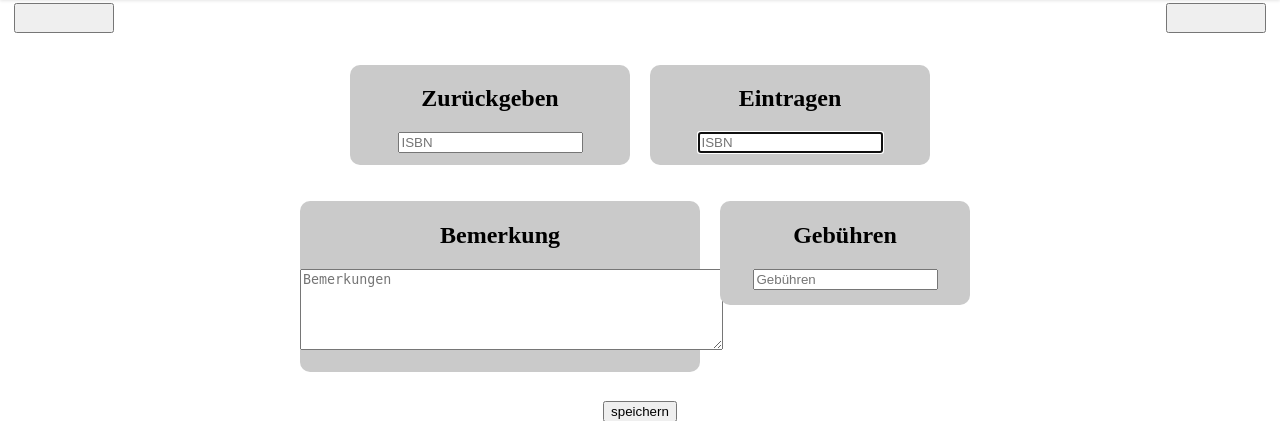
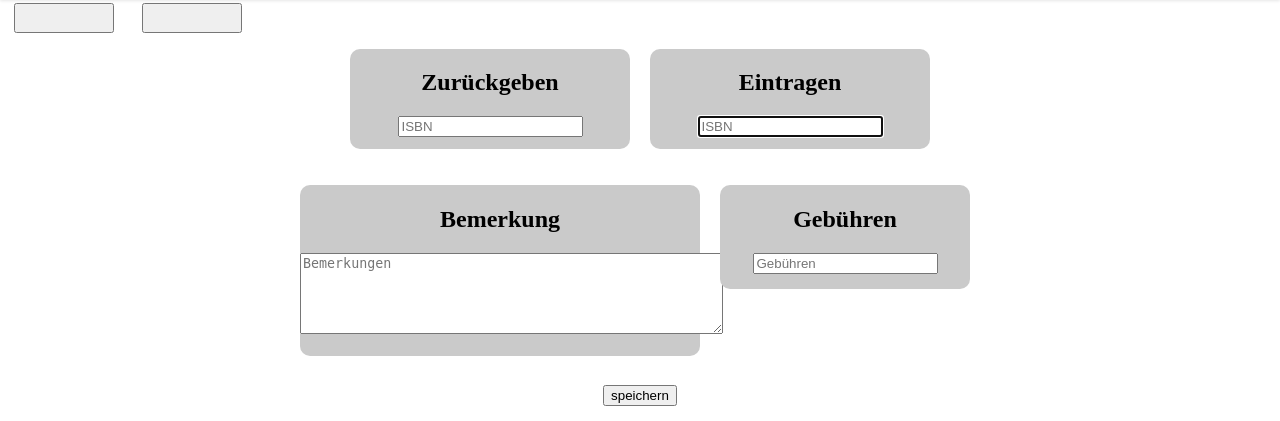
Before and after one commit to lucakreativ/school-book-managment-software, a Flask app: template templates/schueler.html in a window 1280 px wide. Shown: the part 85-506 px from the top of the page. Run offline with Flask 2, Linux system fonts and the light colour scheme; the template is opened without the code that fills it, so the values that code supplies are empty.

Commit message:
styling + bugfixing

```diff
--- a/manage_data.py
+++ b/manage_data.py
@@ -284,6 +284,9 @@ def book_by_user(ID):
 
     if con==True:
         return_mess.append(["ok", "Alle Bücher wurden ausgeliehen."])
+
+    if len(return_mess)==0:
+        return_mess.append(["", ""])
 
 
     return (schueler, buecher, stufe, klasse, return_mess)
--- a/static/home.css
+++ b/static/home.css
@@ -353,6 +353,11 @@ tr:nth-child(even) {
 .columnss {
     float: left;
     width: 10%;
+    height: max-content;
+}
+
+#height_form {
+    margin-bottom: 0;
 }
 
 #but_next_top {
--- a/templates/schueler.html
+++ b/templates/schueler.html
@@ -5,7 +5,7 @@
         <div id="main">
             <div class="row">
                 <div class="columnss">
-                        <form action="/">
+                        <form action="/" id="height_form">
                             <input type="hidden" name="site" value="schueler">
                             <input type="hidden" name="ID" value="{{ID_prev}}">
                             <input type="submit" value="{{vor_name}}" id="but_next_top">
@@ -20,11 +20,11 @@
                         </div>
                     </div>
                     {% endfor %}
-                    <br>
+
                 </div>
                 <div class="columnss">
 
-                        <form action="/">
+                        <form action="/" id="height_form">
                             <input type="hidden" name="site" value="schueler">
                             <input type="hidden" name="ID" value="{{ID_next}}">
                             <input type="submit" value="{{ne_name}}" id="but_next_top">
```
